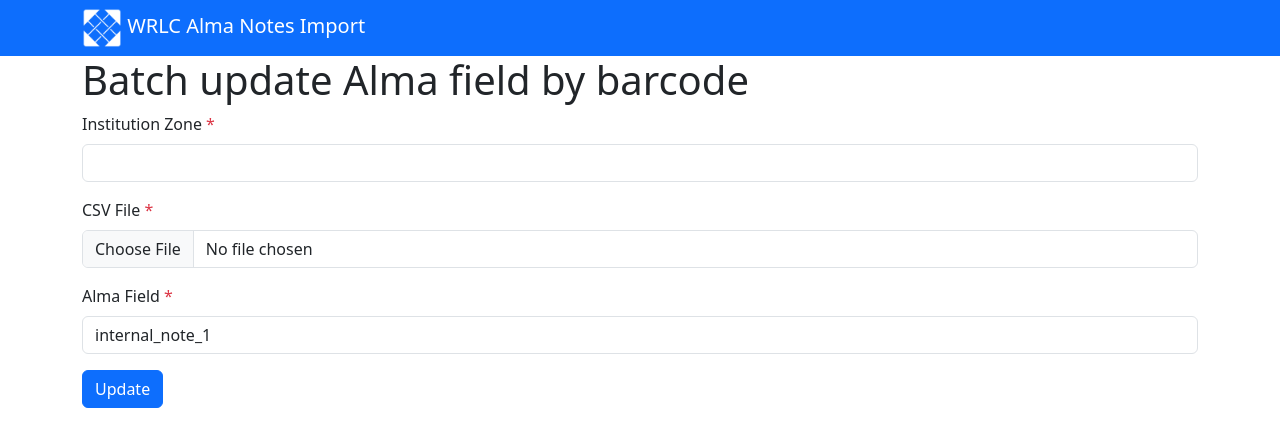
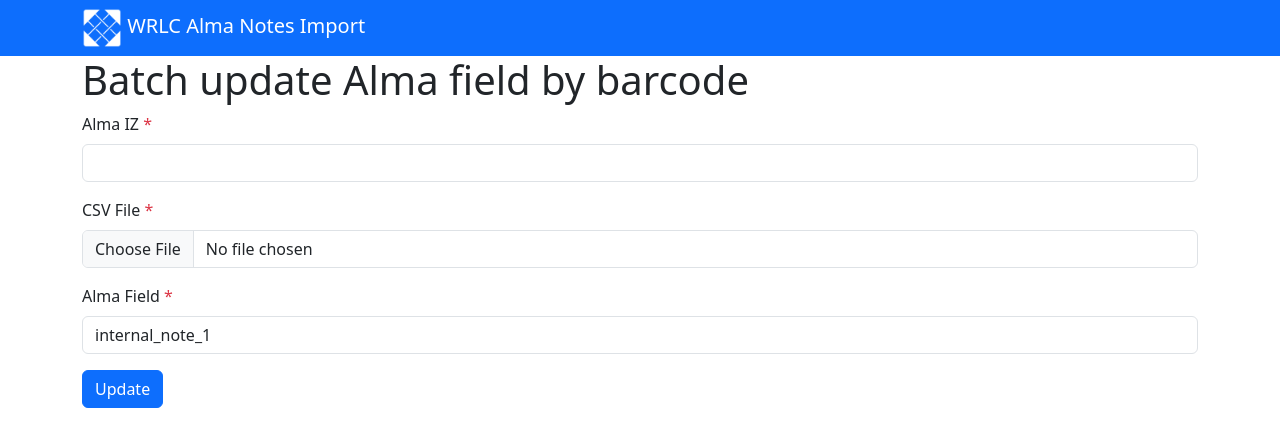
Before and after one commit to WRLC/alma-notes-import-flask, a Flask app: template templates/upload.html in a window 1280 px wide. Shown: the top 423 px of the page. Run offline with Flask 3, Linux system fonts and the light colour scheme; the template is opened without the code that fills it: values that come from a table or form of the project are taken from there, others are empty; parts of the project's set-up code (start-up, migrations or seed data) failed here and were passed over; some libraries are stand-ins or nearby versions.

Commit message:
label tweaks

```diff
--- a/forms.py
+++ b/forms.py
@@ -6,7 +6,7 @@
 
 # Upload Form
 class UploadForm(FlaskForm):
-    iz = SelectField('Institution Zone', coerce=str, validators=[DataRequired()])
+    iz = SelectField('Alma IZ', coerce=str, validators=[DataRequired()])
     csv = FileField('CSV File', validators=[
         FileRequired(),
         FileAllowed(['csv',], 'CSV files only!')
--- a/templates/upload.html
+++ b/templates/upload.html
@@ -23,7 +23,7 @@
         </div>
     </form>
     {% if imports|length > 0 %}
-        <h2>Previous imports</h2>
+        <h2>Import History</h2>
         <table class="table table-bordered table-hover table-sm report">
             <thead class="table-dark sticky-top">
                 <tr>
```
